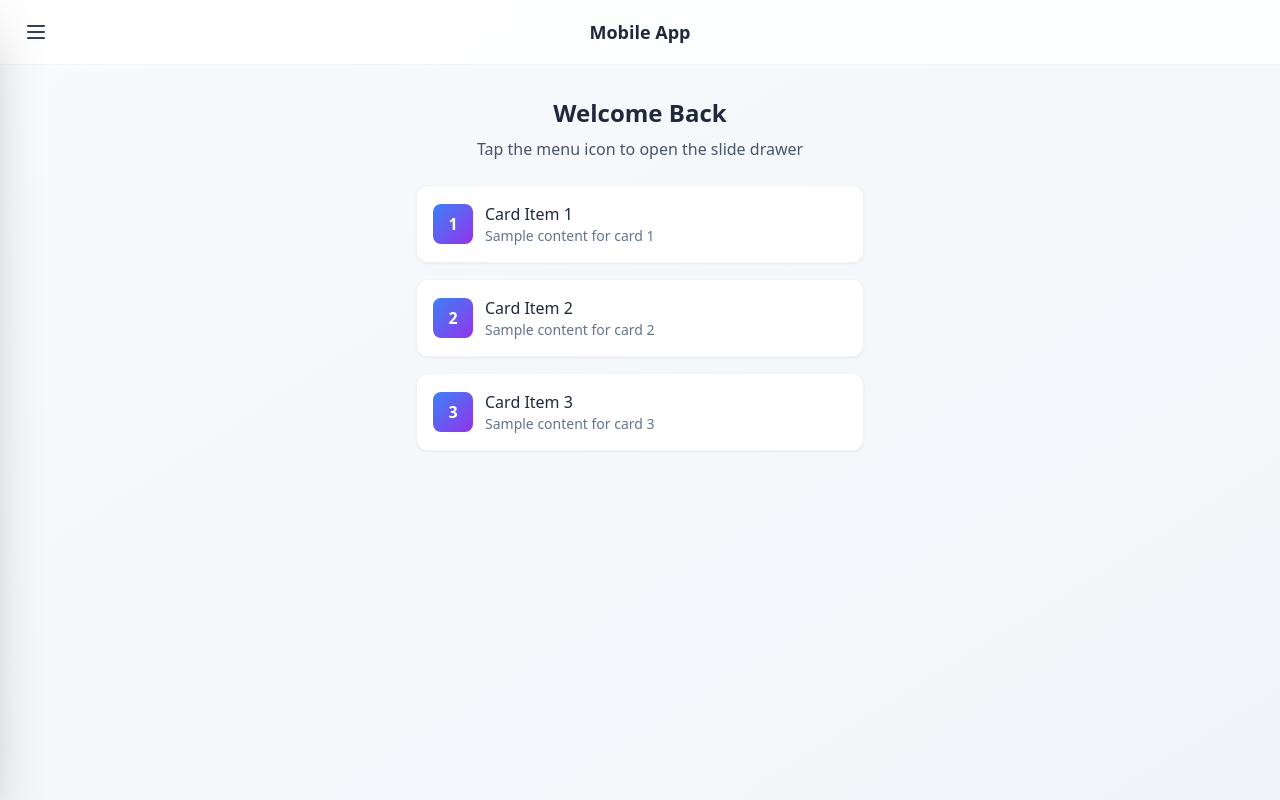
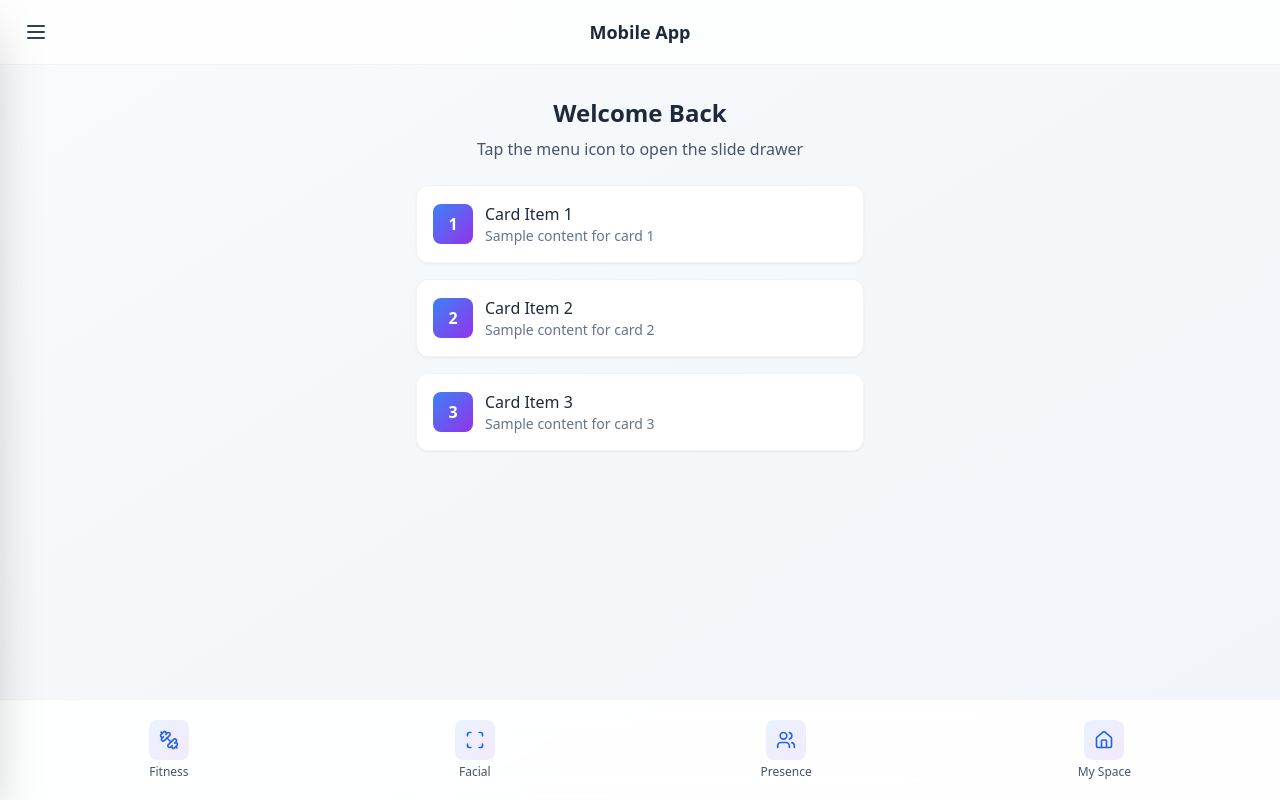
Before and after one commit to greyguy630/chesel, a React (Vite) app: page / in a window 1280 px wide. Built offline with nearby package versions, Linux system fonts and the light colour scheme.

Commit message:
feat: Add bottom module with menu items
Adds a bottom module to the app with "Fitness", "Facial", "Presence", and "My space" menu items, incorporating the existing design vision.

```diff
--- a/src/pages/Index.tsx
+++ b/src/pages/Index.tsx
@@ -1,7 +1,7 @@
 
 import { useState } from "react";
 import { MobileDrawer } from "@/components/MobileDrawer";
-import { Menu } from "lucide-react";
+import { Menu, Dumbbell, Scan, Users, Home as HomeIcon } from "lucide-react";
 
 const Index = () => {
   const [isDrawerOpen, setIsDrawerOpen] = useState(false);
@@ -10,8 +10,15 @@ const Index = () => {
     setIsDrawerOpen(!isDrawerOpen);
   };
 
+  const bottomNavItems = [
+    { icon: Dumbbell, label: "Fitness", href: "#" },
+    { icon: Scan, label: "Facial", href: "#" },
+    { icon: Users, label: "Presence", href: "#" },
+    { icon: HomeIcon, label: "My Space", href: "#" },
+  ];
+
   return (
-    <div className="min-h-screen bg-gradient-to-br from-slate-50 to-slate-100 dark:from-slate-900 dark:to-slate-800">
+    <div className="min-h-screen bg-gradient-to-br from-slate-50 to-slate-100 dark:from-slate-900 dark:to-slate-800 flex flex-col">
       {/* Header */}
       <header className="sticky top-0 z-40 bg-white/80 dark:bg-slate-900/80 backdrop-blur-md border-b border-slate-200/50 dark:border-slate-700/50">
         <div className="flex items-center justify-between px-4 py-3">
@@ -31,8 +38,8 @@ const Index = () => {
         </div>
       </header>
 
-      {/* Main Content */}
-      <main className="px-4 py-8">
+      {/* Main Content - with padding bottom for fixed navigation */}
+      <main className="flex-1 px-4 py-8 pb-24">
         <div className="max-w-md mx-auto space-y-6">
           <div className="text-center">
             <h2 className="text-2xl font-bold text-slate-800 dark:text-slate-200 mb-2">
@@ -69,6 +76,27 @@ const Index = () => {
         </div>
       </main>
 
+      {/* Bottom Navigation Module */}
+      <nav className="fixed bottom-0 left-0 right-0 z-30 bg-white/90 dark:bg-slate-900/90 backdrop-blur-md border-t border-slate-200/50 dark:border-slate-700/50">
+        <div className="flex items-center justify-around px-4 py-3">
+          {bottomNavItems.map((item, index) => (
+            <a
+              key={item.label}
+              href={item.href}
+              className={`flex flex-col items-center space-y-1 p-2 rounded-xl transition-all duration-200 hover:bg-slate-100 dark:hover:bg-slate-800 group animate-fade-in`}
+              style={{ animationDelay: `${index * 100}ms` }}
+            >
+              <div className="flex items-center justify-center w-10 h-10 rounded-lg bg-gradient-to-br from-blue-500/10 to-purple-600/10 group-hover:from-blue-500/20 group-hover:to-purple-600/20 transition-colors duration-200">
+                <item.icon className="w-5 h-5 text-blue-600 dark:text-blue-400" />
+              </div>
+              <span className="text-xs font-medium text-slate-600 dark:text-slate-400 group-hover:text-slate-800 dark:group-hover:text-slate-200 transition-colors duration-200">
+                {item.label}
+              </span>
+            </a>
+          ))}
+        </div>
+      </nav>
+
       {/* Mobile Drawer */}
       <MobileDrawer
         isOpen={isDrawerOpen}
```
